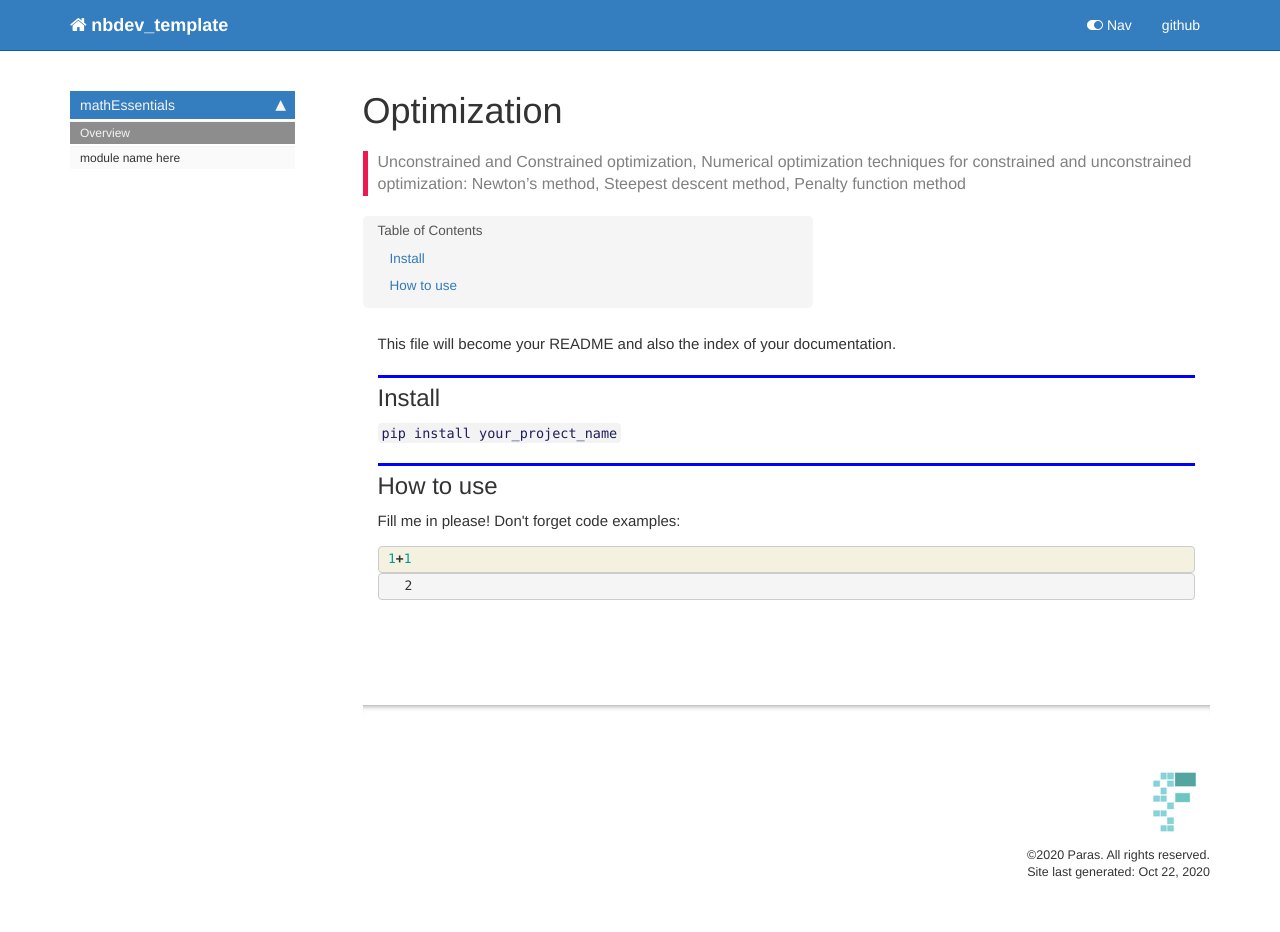
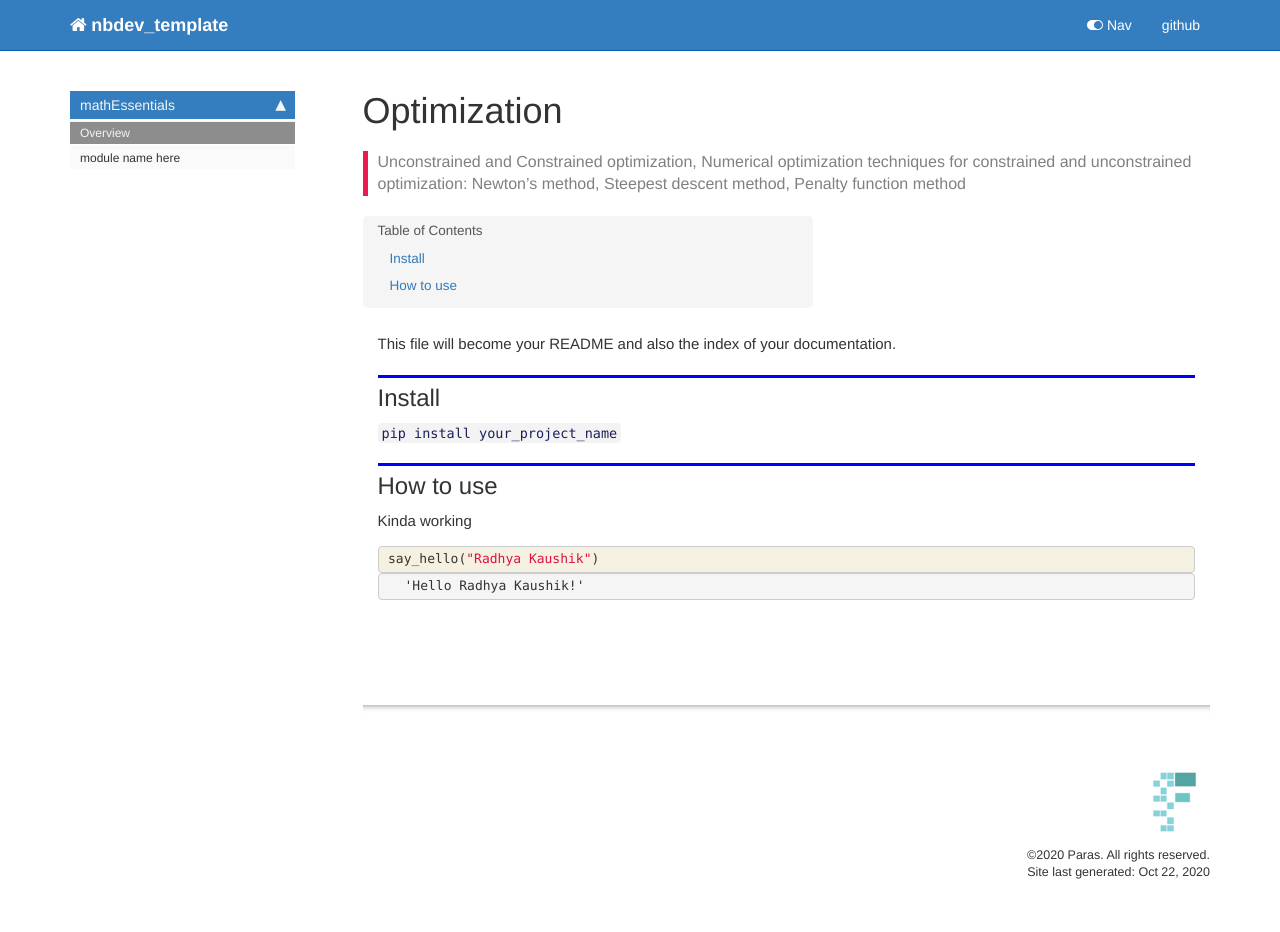
Before and after one commit to Paras108/Math, a Jekyll site: the page built from docs/index.html, in a window 1280 px wide. Built offline with Jekyll 4.4.1, drawn with Linux system fonts in a browser that asks for light colours; nearby versions of some CDN libraries; comment, search, counter and statistics services are not loaded.

Commit message:
ver 1 changes

```diff
--- a/docs/index.html
+++ b/docs/index.html
@@ -57,7 +57,7 @@ nb_path: "index.ipynb"
 </div>
 <div class="cell border-box-sizing text_cell rendered"><div class="inner_cell">
 <div class="text_cell_render border-box-sizing rendered_html">
-<p>Fill me in please! Don't forget code examples:</p>
+<p>Kinda working</p>
 
 </div>
 </div>
@@ -69,7 +69,7 @@ nb_path: "index.ipynb"
 
 <div class="inner_cell">
     <div class="input_area">
-<div class=" highlight hl-ipython3"><pre><span></span><span class="mi">1</span><span class="o">+</span><span class="mi">1</span>
+<div class=" highlight hl-ipython3"><pre><span></span><span class="n">say_hello</span><span class="p">(</span><span class="s2">&quot;Radhya Kaushik&quot;</span><span class="p">)</span>
 </pre></div>
 
     </div>
@@ -84,7 +84,7 @@ nb_path: "index.ipynb"
 
 
 <div class="output_text output_subarea output_execute_result">
-<pre>2</pre>
+<pre>&#39;Hello Radhya Kaushik!&#39;</pre>
 </div>
 
 </div>
```
Also changed, not shown: README.md.
